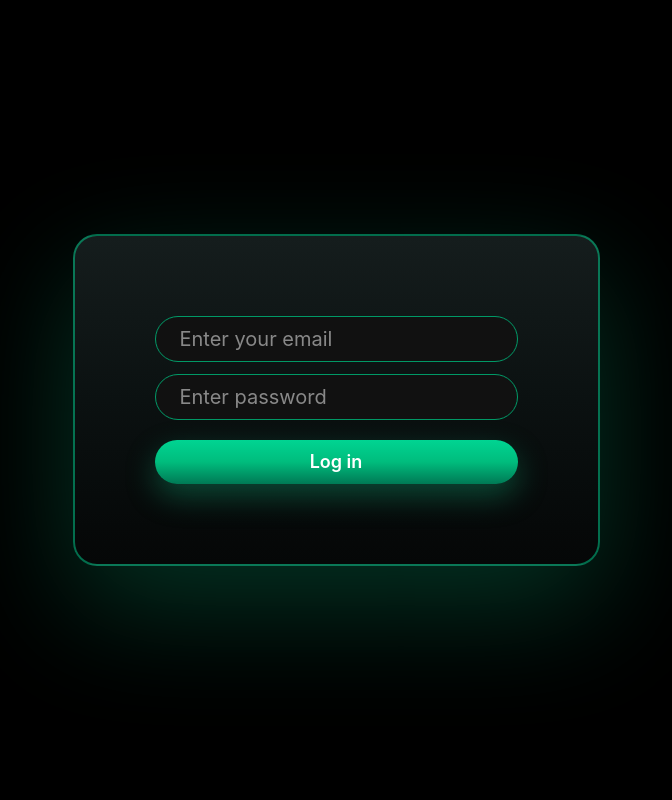
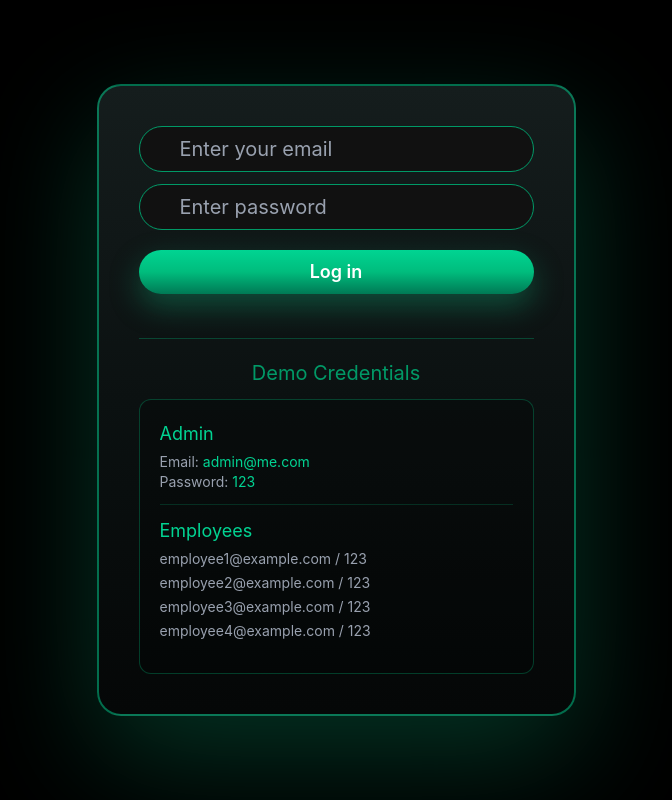
Before and after one commit to Alokkumar1411/Employee-Management-System, a React (Vite) app: page / in a window 1280 px wide. Shown: the whole page, without its empty margins (304-976 px from the left). Built offline with nearby package versions, Linux system fonts and the light colour scheme.

Commit message:
Added new changes

```diff
--- a/src/App.jsx
+++ b/src/App.jsx
@@ -21,7 +21,7 @@ useEffect(()=>{
 },[])
 
 
-// ye function check krega email or pass match ho bhi rhe hai
+// ye function check krega email and pass correct hai
 const handleLogin =(email,password) =>{
   if(email=='admin@me.com' && password=='123'){
     setUser('admin')
--- a/src/components/Auth/Login.jsx
+++ b/src/components/Auth/Login.jsx
@@ -1,14 +1,14 @@
 import React from "react";
 import { useState } from "react";
 
-const Login = ({handleLogin}) => {
+const Login = ({ handleLogin }) => {
   // console.log(handleLogin)
   const [Email, setEmail] = useState("");
   const [Password, setPassword] = useState("");
 
   const SubmitHandler = (e) => {
     e.preventDefault();
-    handleLogin(Email,Password)
+    handleLogin(Email, Password);
 
     // console.log("email is", Email);
     // console.log("password is", Password);
@@ -19,7 +19,7 @@ const Login = ({handleLogin}) => {
 
   return (
     <div className="flex h-screen w-screen mx-auto items-center justify-center ">
-      <div className="border-2 p-20  bg-linear-to-b from-[#151d1d] via-[#0b1111] to-[#050707] backdrop-blur-xl  border-emerald-400/50 rounded-3xl shadow-[0_40px_120px_rgba(16,185,129,0.28)]">
+      <div className="border-2 p-10  bg-linear-to-b from-[#151d1d] via-[#0b1111] to-[#050707] backdrop-blur-xl  border-emerald-400/50 rounded-3xl shadow-[0_40px_120px_rgba(16,185,129,0.28)]">
         <form
           onSubmit={(e) => {
             SubmitHandler(e);
@@ -32,7 +32,7 @@ const Login = ({handleLogin}) => {
               setEmail(e.target.value);
             }}
             required
-            className="border border-emerald-600 rounded-full py-2 text-xl outline-none bg-[#111] px-6"
+            className="border placeholder:text-gray-400 text-gray-200 border-emerald-600 rounded-full py-2 text-xl outline-none bg-[#111] px-10"
             type="email"
             placeholder="Enter your email"
           />
@@ -42,14 +42,39 @@ const Login = ({handleLogin}) => {
               setPassword(e.target.value);
             }}
             required
-            className="border border-emerald-600 rounded-full py-2 text-xl outline-none bg-[#111] px-6 mt-3"
+            className="border placeholder:text-gray-400 text-gray-200 border-emerald-600 rounded-full py-2 text-xl outline-none bg-[#111] px-10 mt-3"
             type="password"
             placeholder="Enter password"
           />
-          <button className=" mt-5 bg-linear-to-b from-emerald-400 via-emerald-500 to-emerald-700 shadow-[0_12px_30px_rgba(16,185,129,0.35)] text-white rounded-full  py-2 w-full font-semibold text-lg px-8  outline-none  ">
+          <button className=" mt-5 mb-5 bg-linear-to-b from-emerald-400 via-emerald-500 to-emerald-700 shadow-[0_12px_30px_rgba(16,185,129,0.35)] text-white rounded-full  py-2 w-full font-semibold text-lg px-8  outline-none  ">
             Log in
           </button>
         </form>
+        <div className="mt-6 border-t border-emerald-500/30 pt-5">
+          <h3 className="text-center text-xl  font-normal mb-3">
+            <span className="text-emerald-600" > Demo Credentials</span>
+          </h3>
+
+          <div className="bg-black/20 border border-emerald-500/30 rounded-xl p-5 text-sm">
+            <div className="mb-3">
+              <p className="text-emerald-400 text-lg font-normal mb-1">Admin</p>
+              <p className="text-gray-400">Email:  <span className="text-emerald-400" >admin@me.com</span></p>
+              <p className="text-gray-400">Password: <span className="text-emerald-400" >123</span> </p>
+            </div>
+
+            <div className="border-t border-emerald-500/20 pt-3">
+              <p className="text-emerald-400 text-lg font-normal mb-1">Employees</p>
+
+              <p className="text-gray-400 pb-1">employee1@example.com / 123</p>
+
+              <p className="text-gray-400 pb-1">employee2@example.com / 123</p>
+
+              <p className="text-gray-400 pb-1">employee3@example.com / 123</p>
+
+              <p className=" mb-3 text-gray-400">employee4@example.com / 123</p>
+            </div>
+          </div>
+        </div>
       </div>
     </div>
   );
--- a/src/components/others/Header.jsx
+++ b/src/components/others/Header.jsx
@@ -9,7 +9,7 @@ const Header = ({ data }) => {
  }
   return (
     <div className='flex items-end justify-between'>
-      <h1 className='text-2xl font-serif'>
+      <h1 className='text-2xl text-white font-serif'>
         Hello, <br />
         <span className='text-4xl font-semibold'>
           {username} 👋
--- a/src/index.css
+++ b/src/index.css
@@ -4,9 +4,9 @@ html,body{
   height: 100%;
   width: 100%;
 }
-*{
+/* *{
   color: #fff;
-}
+} */
 
 body{
   background-color: black;
```
